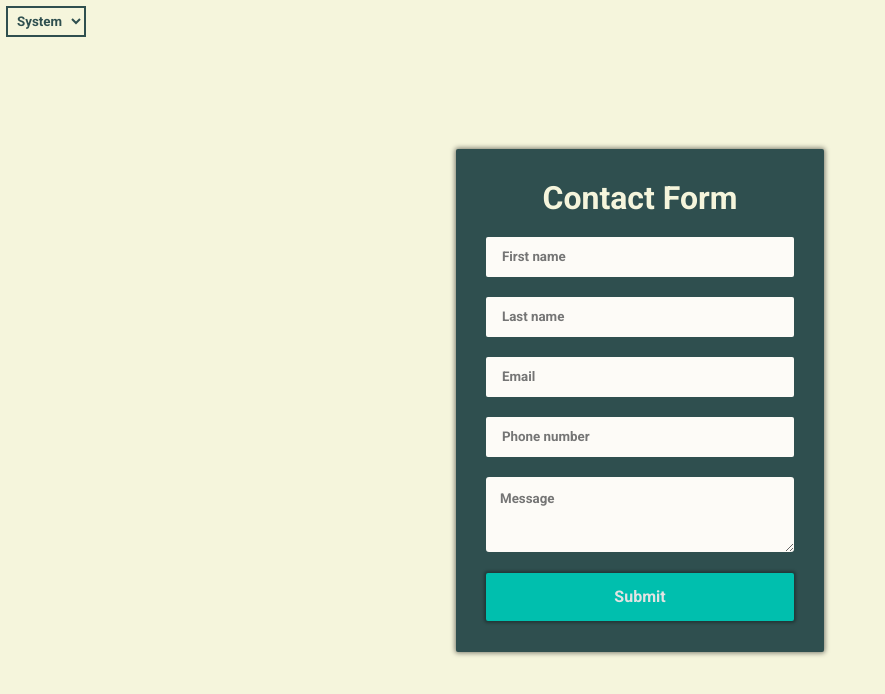
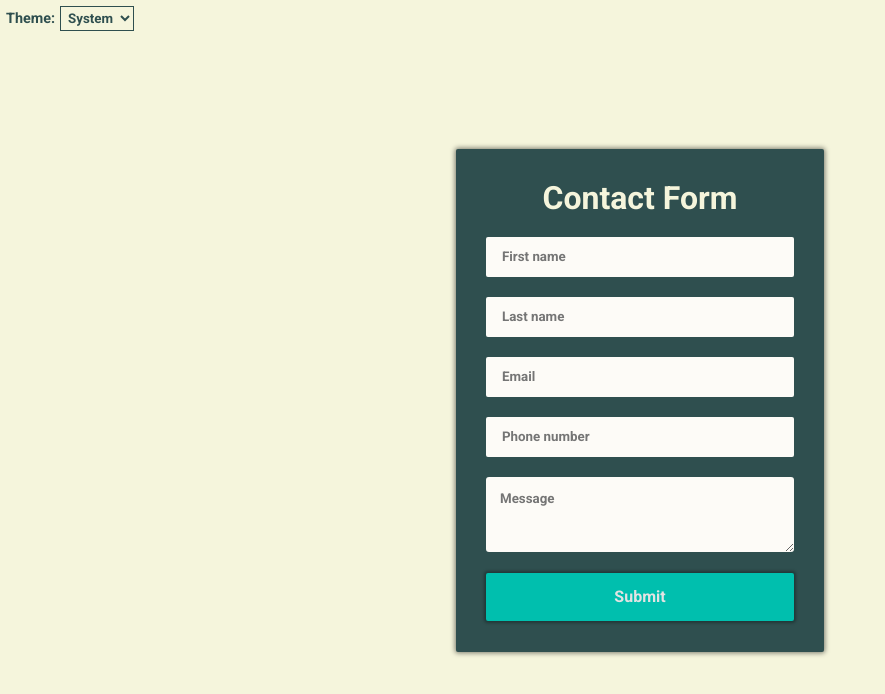
Before and after one commit to MartinM89/individuella_cloud_react_vite_client, a React (Vite) app: page / in a window 1280 px wide. Shown: the top 694 px of the page, without its empty margins (0-885 px from the left). Built offline with nearby package versions, Linux system fonts and the light colour scheme.

Commit message:
Feat: added label for theme select for screen readers accessibility

```diff
--- a/src/ThemeSelect.css
+++ b/src/ThemeSelect.css
@@ -1,14 +1,29 @@
-select {
+.theme-select {
   position: absolute;
   top: 6px;
   left: 6px;
+}
+
+label {
+  margin-right: 5px;
+  font-size: 0.9rem;
+  font-weight: bold;
+}
+
+select {
   background-color: var(--bg);
   color: var(--fg);
-  border: solid 2px var(--fg);
+  border: solid 1px var(--fg);
   font-weight: bold;
-  padding: 5px;
+  padding: 3px;
   cursor: pointer;
   outline: none;
+  transition: background-color 0.2s ease, color 0.2s ease;
+}
+
+select:hover {
+  background-color: var(--fg);
+  color: var(--bg);
 }
 
 option {
--- a/src/ThemeSelect.tsx
+++ b/src/ThemeSelect.tsx
@@ -11,10 +11,10 @@ export default function ThemeSelect() {
   }, [theme]);
 
   return (
-    <>
+    <div className='theme-select'>
+      <label htmlFor='theme select'>Theme:</label>
       <select
-        name=''
-        id=''
+        id='theme select'
         value={theme}
         onChange={e => setTheme(e.target.value as Theme)}
       >
@@ -37,6 +37,6 @@ export default function ThemeSelect() {
           Dark
         </option>
       </select>
-    </>
+    </div>
   );
 }
```
